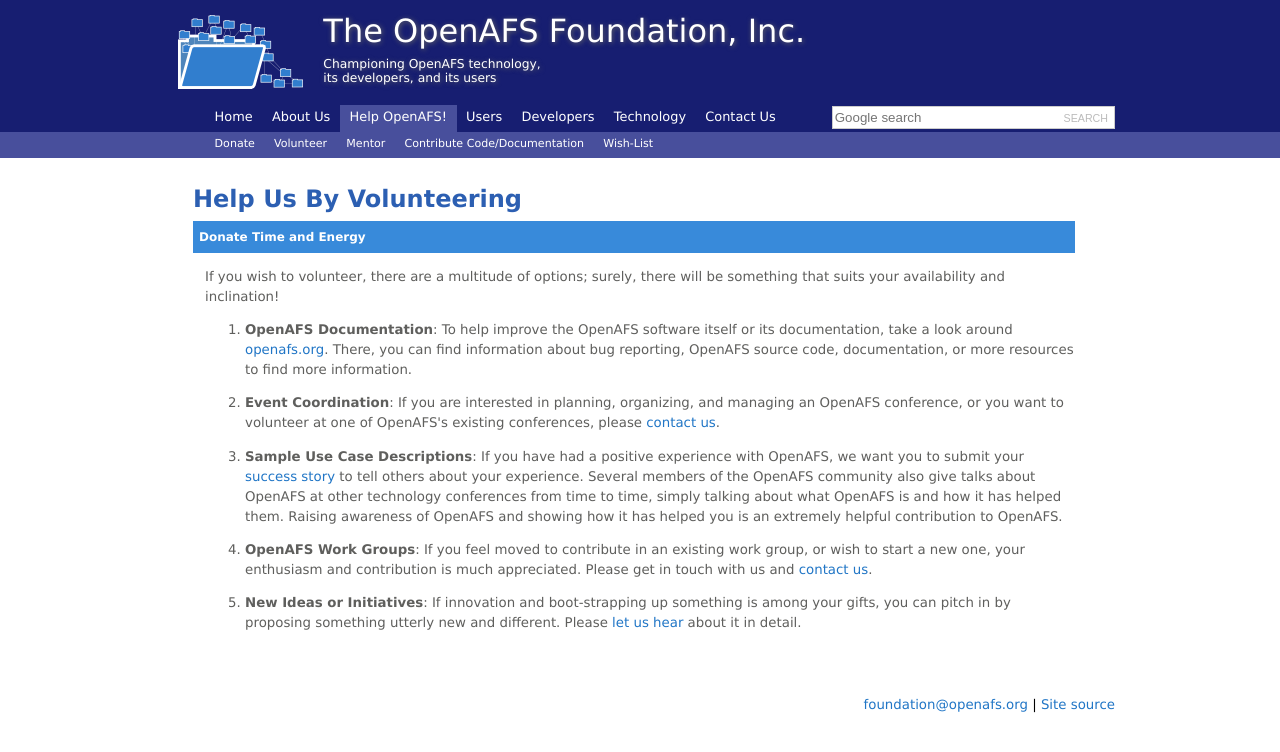
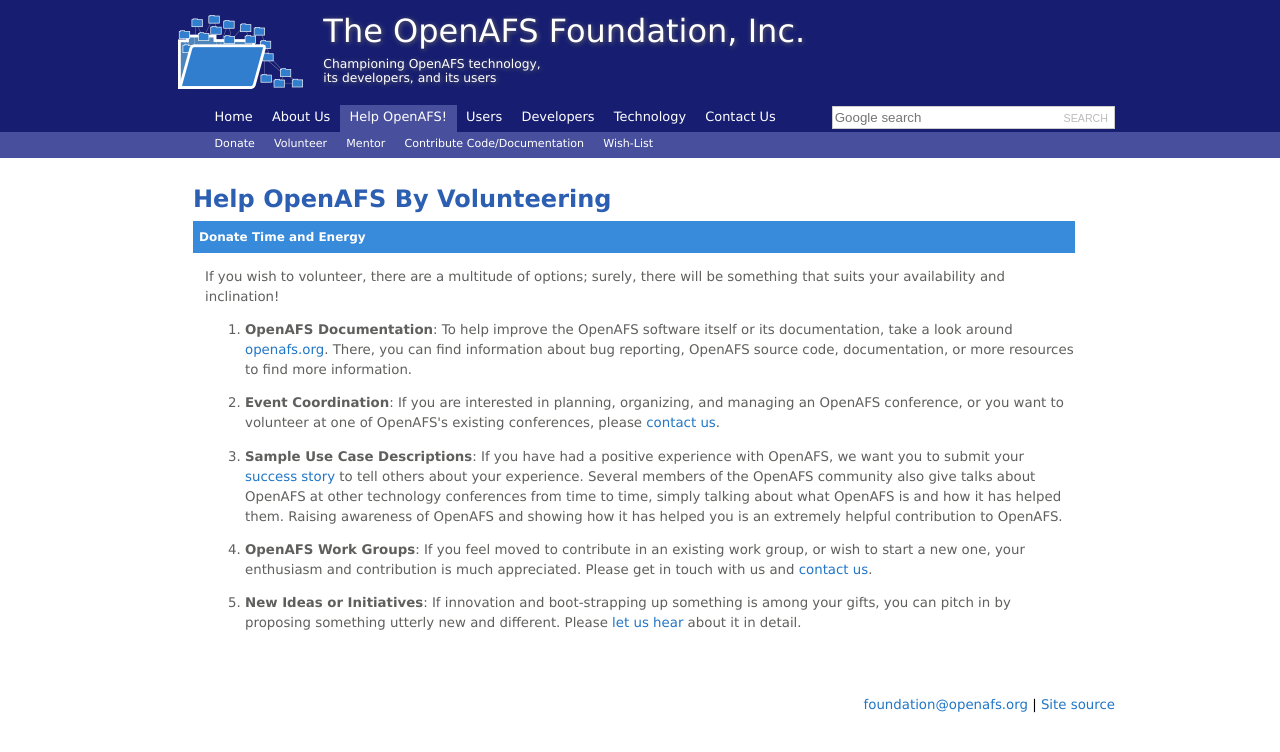
Before and after one commit to openafsfoundation/openafsfoundation.org, a Jekyll site: the page built from help/volunteer/index.md, in a window 1280 px wide. Shown: the top 752 px of the page. Built offline with Jekyll 4.4.1, drawn with Linux system fonts in a browser that asks for light colours.

Commit message:
Update index.md

```diff
--- a/help/volunteer/index.md
+++ b/help/volunteer/index.md
@@ -3,7 +3,8 @@
 nav: [help, volunteer]
 ---
 
-## Help Us By Volunteering #
+## Help OpenAFS By Volunteering ##
+
 
 ### Donate Time and Energy ###
 
```
